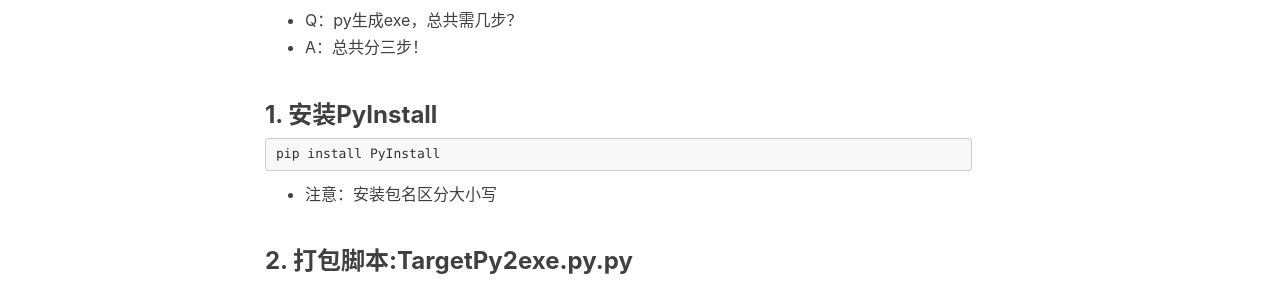
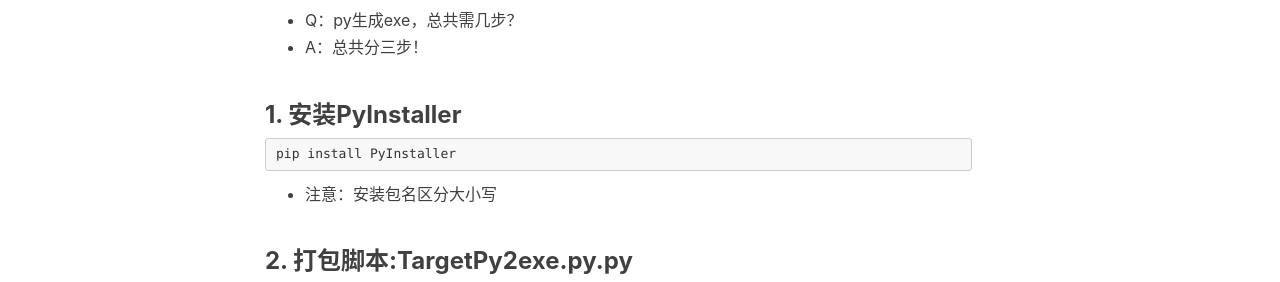
Before and after one commit to bingerambo/bingerambo_Jekyll_deploy, a Jekyll site: the page built from _posts/2017-03-12-package-py-2-exe.md, in a window 1280 px wide. Shown: the part 700-982 px from the top of the page. Built offline with Jekyll 4.4.1, drawn with Linux system fonts in a browser that asks for light colours; nearby versions of some CDN libraries; comment, search, counter and statistics services are not loaded.

Commit message:
modify post

````diff
--- a/_posts/2017-03-12-package-py-2-exe.md
+++ b/_posts/2017-03-12-package-py-2-exe.md
@@ -20,11 +20,11 @@ bg-color: "linear-gradient(200deg, #7b888e, #0085a1)"
 * Q：py生成exe，总共需几步？
 * A：总共分三步！
 
-### 1. 安装PyInstall
+### 1. 安装PyInstaller
 
 
 ```python
-pip install PyInstall
+pip install PyInstaller
 ```
 * 注意：安装包名区分大小写
 
````
